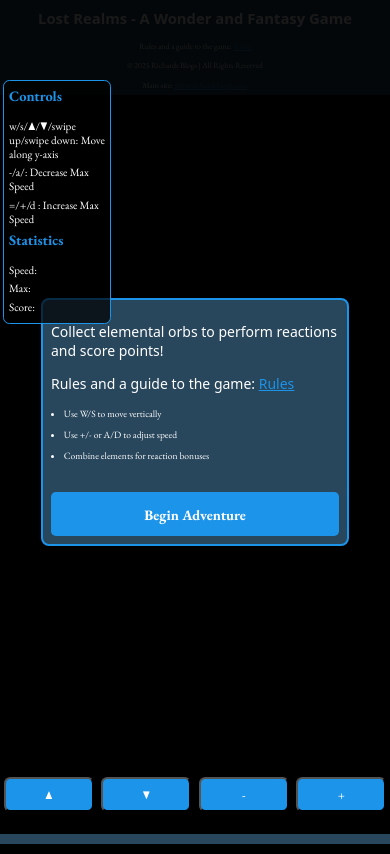
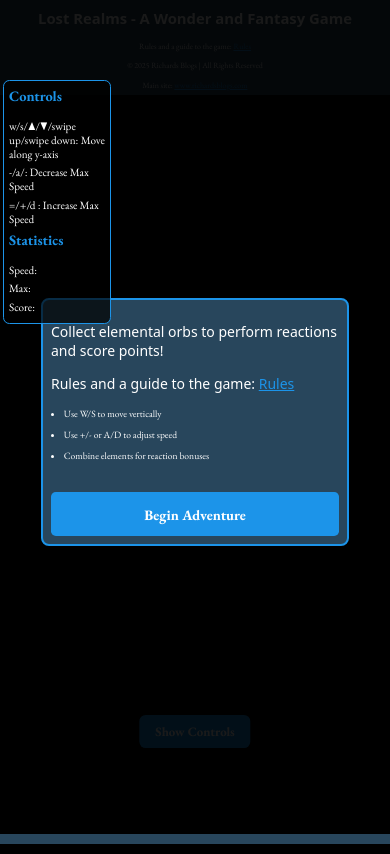
Before and after one commit to richie-rich90454/HackathonGame, a website: page index.html in a window 390 px wide. Drawn offline with Linux system fonts and the light colour scheme; no server answers; a web font is replaced by a local one.

Commit message:
made controls pop-in and out on button click instead of by screen width

```diff
--- a/index.html
+++ b/index.html
@@ -99,24 +99,29 @@
             #touch-controls{
                 display: none;
                 position: fixed;
-                bottom: calc(clamp(2rem, 5vh, 3rem) + env(safe-area-inset-bottom, 0));
-                left: env(safe-area-inset-left, 0);
-                right: env(safe-area-inset-right, 0);
-                justify-content: space-around;
+                bottom: calc(2rem + env(safe-area-inset-bottom, 0));
+                left: 50%;
+                transform: translateX(-50%);
+                display: flex;
+                gap: clamp(.5rem, 2vw, 1rem);
                 background: rgba(0, 0, 0, .7);
-                padding: clamp(.5rem, 1vh, .75rem) env(safe-area-inset-left, 0) clamp(.5rem, 1vh, .75rem) env(safe-area-inset-right, 0);
+                padding: clamp(.5rem, 1vh, .75rem);
+                border-radius: clamp(.4rem, 1vw, .5rem);
                 z-index: 1003;
             }
             #touch-controls button{
-                flex: 1;
-                margin: 0 clamp(.2rem, 1vw, .3rem);
-                padding: clamp(.6rem, 2.2vh, .8rem) 0;
-                font-size: clamp(.9rem, 2.7vw, 1.2rem);
-                border-radius: clamp(.4rem, 1vw, .5rem);
+                flex: none;
+                width: clamp(3rem, 8vw, 4rem);
+                height: clamp(3rem, 8vw, 4rem);
+                font-size: clamp(1rem, 3vw, 1.3rem);
+                border-radius: 50%;
                 background: var(--accent-color);
                 color: #FFF;
-                min-width: clamp(2.7rem, 10vw, 3rem);
-                min-height: clamp(2.7rem, 10vw, 3rem);
+                transition: transform .2s;
+                border: none;
+            }
+            #touch-controls button:hover{
+                transform: scale(1.1);
             }
             .modal{
                 display: flex;
@@ -289,6 +294,28 @@
             button:hover{
                 transform: scale(1.05);
             }
+            #controls-toggle{
+                position: fixed;
+                bottom: calc(6rem + env(safe-area-inset-bottom, 0));
+                left: 50%;
+                transform: translateX(-50%);
+                z-index: 1004;
+                opacity: .1;
+                transition: all .5s ease-in-out;
+            }
+            #controls-toggle:hover{
+                opacity: .8;
+            }
+            #controls-toggle button{
+                background: var(--accent-color);
+                color: #fff;
+                border: none;
+                padding: .5rem 1rem;
+                border-radius: .4rem;
+                font-size: clamp(.8rem, 2.5vw, 1rem);
+                cursor: pointer;
+                transition: opacity .3s;
+            }
         </style>
     </head>
     <body>
@@ -314,6 +341,9 @@
         </div>
         </main>
         <footer></footer>
+        <div id="controls-toggle">
+            <button id="toggleControlsBtn">Show Controls</button>
+        </div>
         <div id="touch-controls">
             <button id="upBtn">▲</button>
             <button id="downBtn">▼</button>
--- a/script.js
+++ b/script.js
@@ -540,14 +540,18 @@ $(document).ready(function(){
         if (!btn){
             return;
         }
-        btn.addEventListener("touchstart", e=>{
+        btn.addEventListener("pointerdown", e=>{
             e.preventDefault();
             state.keys[ctrl]=true;
         },{passive:false});
-        btn.addEventListener("touchend", e=>{
+        btn.addEventListener("pointerup", e=>{
             e.preventDefault();
             state.keys[ctrl]=false;
         },{passive:false});
+        btn.addEventListener("pointerleave", e=>{
+        e.preventDefault();
+        state.keys[ctrl]=false;
+        }, { passive: false });
     });
     canvas.addEventListener("touchmove", e=>{
         let t=e.touches[0];
@@ -560,4 +564,14 @@ $(document).ready(function(){
     canvas.addEventListener("touchend", ()=>{
         state.keys.up=state.keys.down=false;
     });
+    let touchControls=$("#touch-controls");
+    let touchControlsToggleBtn=$("#toggleControlsBtn");
+    touchControls.hide();
+    let istouchControlsVisible=false;
+    touchControlsToggleBtn.text("Show Controls");
+    touchControlsToggleBtn.on("click", function(){
+        istouchControlsVisible=!istouchControlsVisible;
+        touchControls.slideToggle(200);
+        touchControlsToggleBtn.text(istouchControlsVisible?"Hide Controls":"Show Controls");
+    });
 });
```
